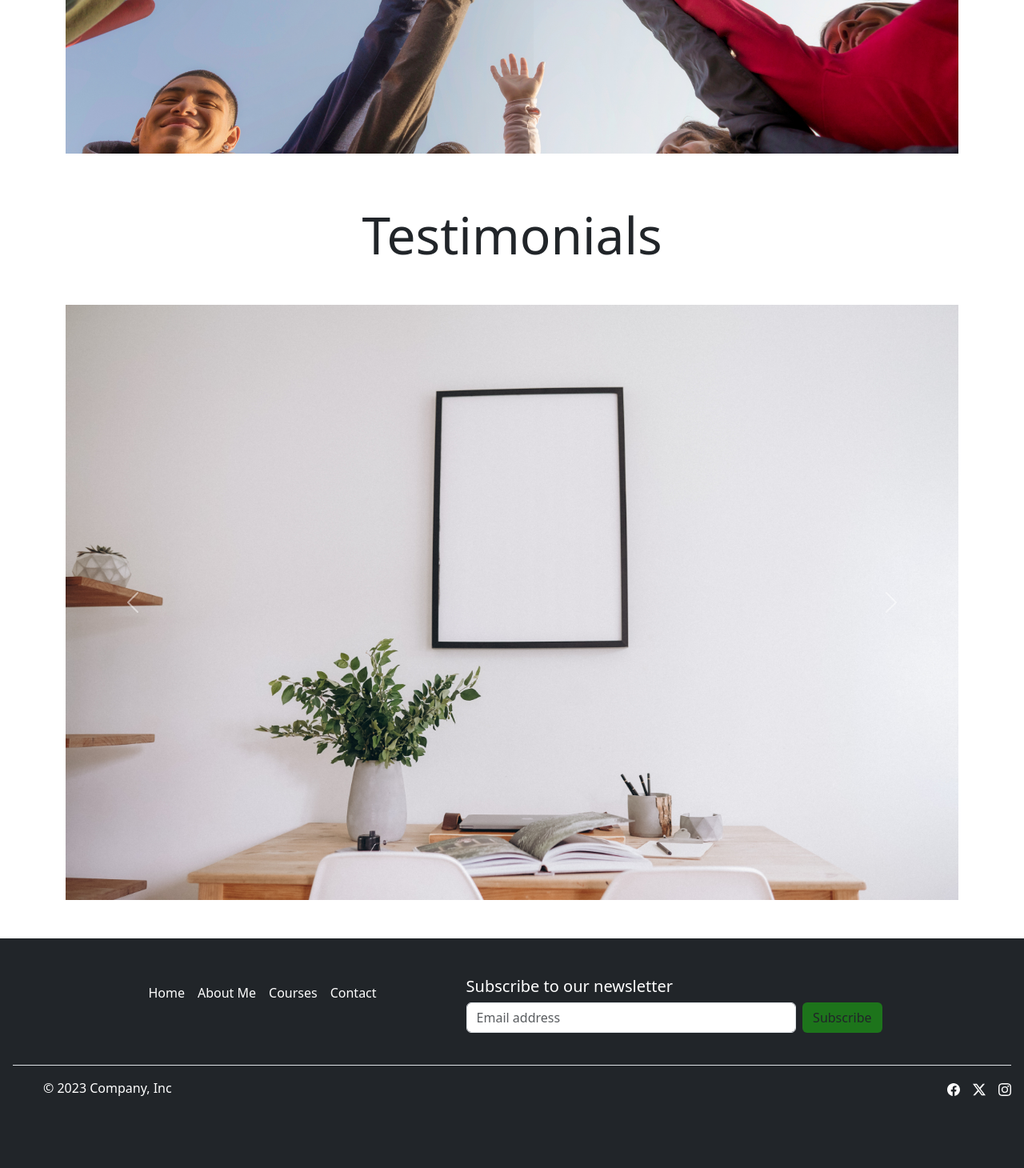
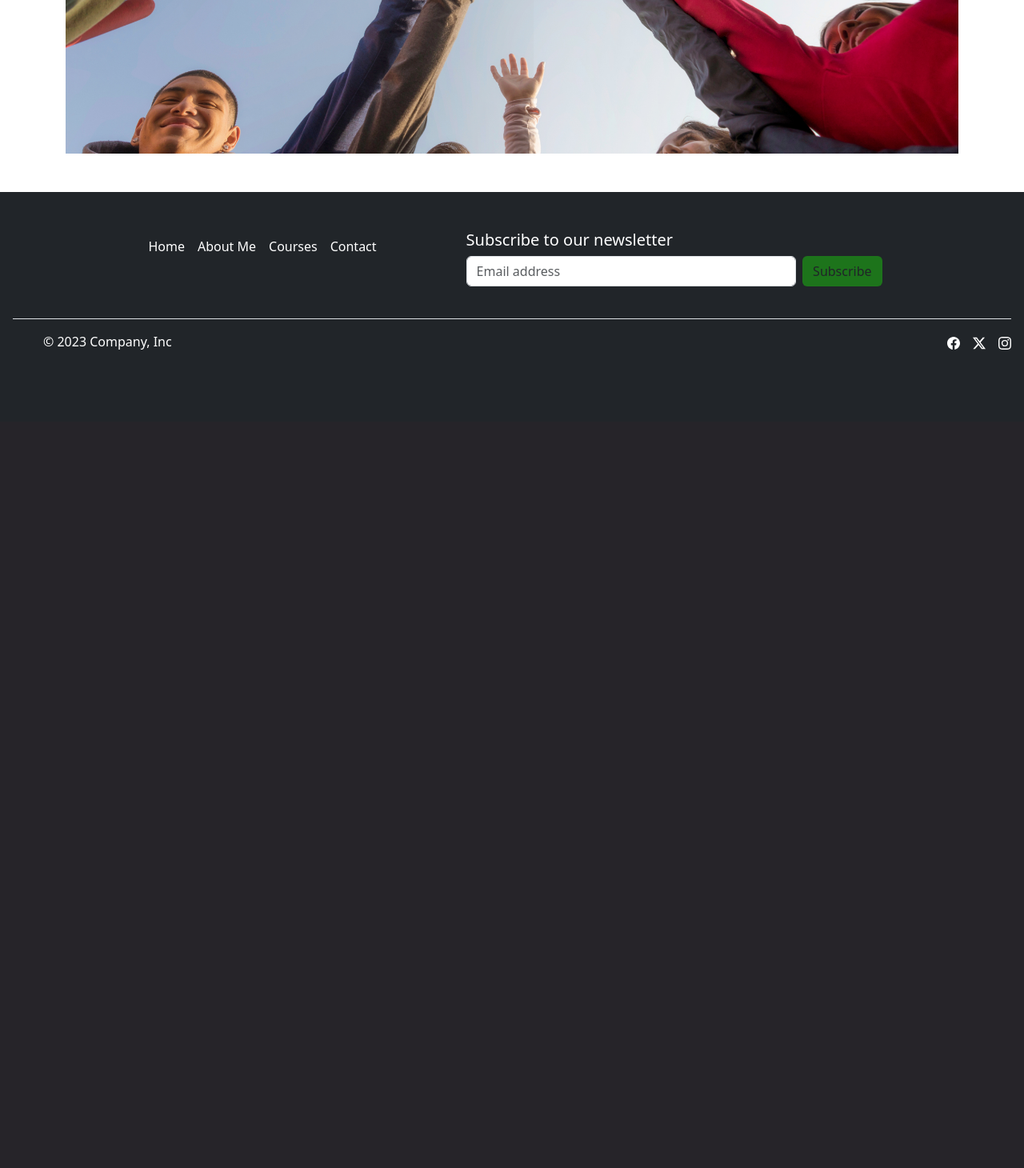
Before and after one commit to Gbeminiyi-A/GEEBEE, a Flask app: page / in a window 1280 px wide. Shown: the part 1015-2475 px from the top of the page at 80% size. After the commit the page ends 1452 px from the top, so only its background shows below. Run offline with Flask 3, Linux system fonts and the light colour scheme; parts of the project's set-up code (start-up, migrations or seed data) failed here and were passed over; some web fonts are replaced.

Commit message:
Update index.html

```diff
--- a/templates/index.html
+++ b/templates/index.html
@@ -182,7 +182,7 @@
         </div>
       </div>
     </div> -->
-    <h1 class="text-center display-3 mt-5 pt-3">
+<!--     <h1 class="text-center display-3 mt-5 pt-3">
       Testimonials
     </h1>
     <div class="container mt-5">
@@ -208,7 +208,7 @@
           <span class="visually-hidden">Next</span>
         </button>
       </div>
-    </div>
+    </div> -->
 
   </section>
   <section class="footer mt-5">
```
